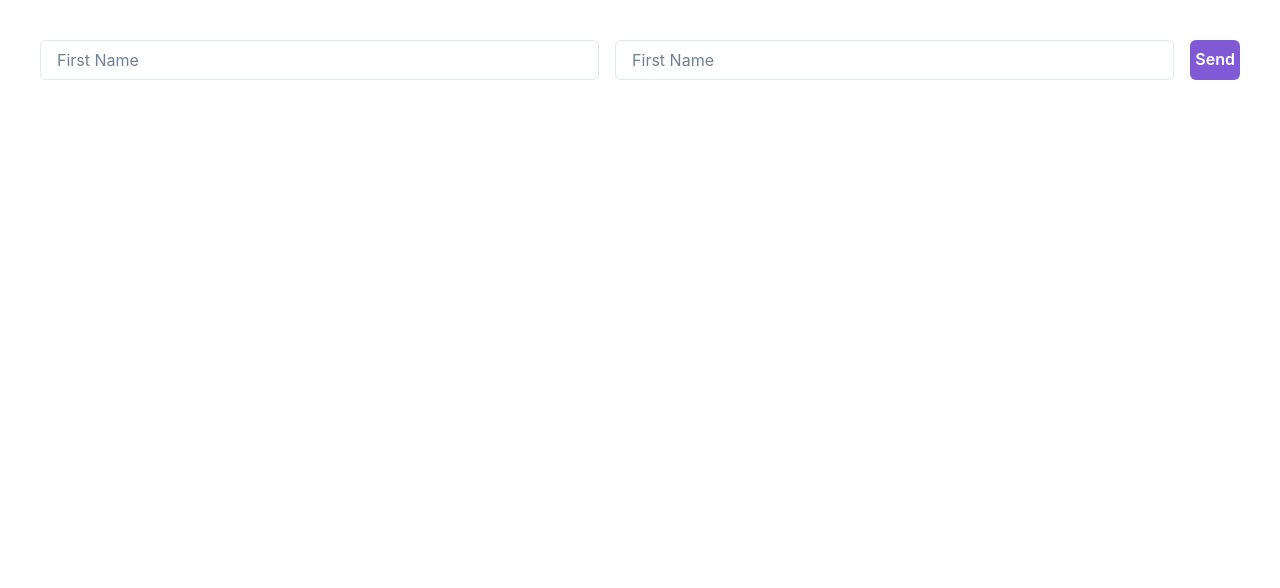
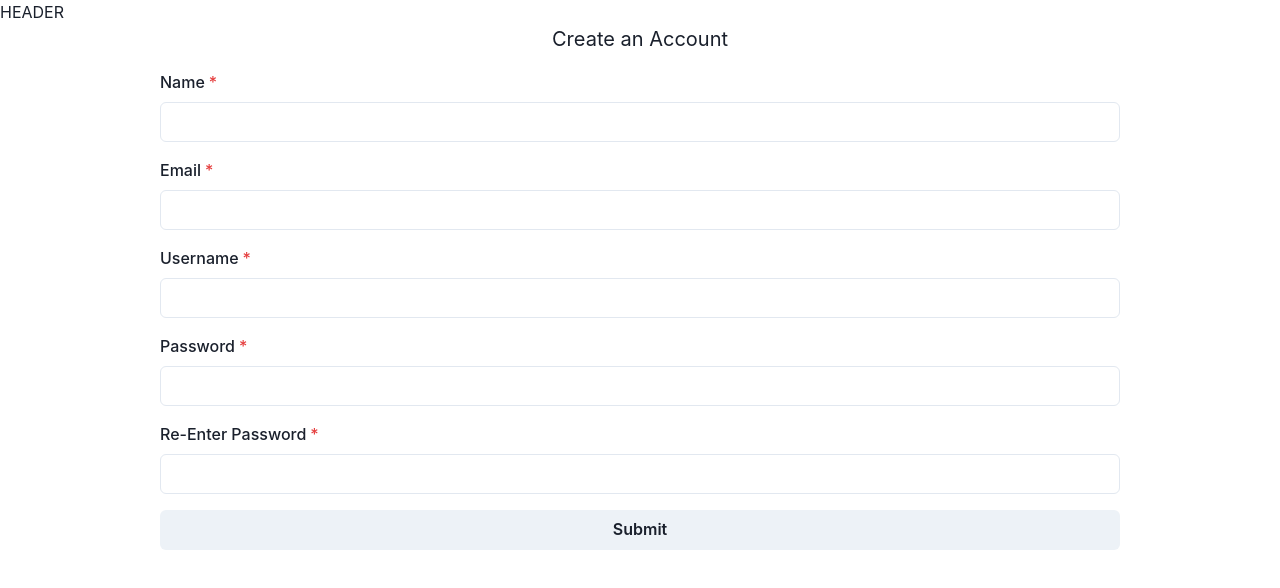
Before and after one commit to tmschl/todo_or_not, a React (Create React App) app in the folder frontend/: page /sign-up in a window 1280 px wide. Shown: the top 588 px of the page. Built offline with nearby package versions, Linux system fonts and the light colour scheme.

Commit message:
does basic form control, error messaging, and data validation on front end for sign-up

```diff
--- a/frontend/package.json
+++ b/frontend/package.json
@@ -17,6 +17,7 @@
     "framer-motion": "^11.0.3",
     "react": "^18.2.0",
     "react-dom": "^18.2.0",
+    "react-router-dom": "^6.22.1",
     "react-scripts": "5.0.1",
     "typescript": "^4.9.5",
     "web-vitals": "^2.1.4"
--- a/frontend/src/App.tsx
+++ b/frontend/src/App.tsx
@@ -1,41 +1,42 @@
-import React, { useState } from 'react';
-import logo from './logo.svg';
-import './App.css';
-import { Box, Button, ChakraProvider, Input } from '@chakra-ui/react';
-import axios from 'axios';
+import { ChakraProvider } from '@chakra-ui/react';
+import { Outlet } from 'react-router-dom';
+import Header from './Components/Header';
+
 
 function App() {
-  const [firstName, setFirstName] = useState("timmy")
-  const [lastName, setLastName] = useState("schiller")
-
-  const onFirstNameChange = (e) => {
-    console.log(e.target.value);
-    setFirstName(e.target.value);
-  }
-
-  const onLastNameChange = (e) => {
-    console.log(e.target.value);
-    setLastName(e.target.value);
-  }
-  const handleClick = async (e) => {
-    const response = await axios.post('http://localhost:3025/name', {
-      firstName,
-      lastName
-    })
-    console.log('NAME RESPONSE:', response);
-  }
-
   return (
     <ChakraProvider>
-      <Box m="10" display="flex" gap={4} >
-        <Input placeholder="First Name" onChange={onFirstNameChange} />
-        <Input placeholder="First Name" onChange={onLastNameChange} />
-        <Button colorScheme="purple" onClick={handleClick}>
-          Send
-        </Button>
-      </Box>
+      <Header />
+      <Outlet />
     </ChakraProvider>
   );
 }
 
 export default App;
+
+  // const [firstName, setFirstName] = useState("timmy")
+  // const [lastName, setLastName] = useState("schiller")
+
+  // const onFirstNameChange = (e) => {
+  //   console.log(e.target.value);
+  //   setFirstName(e.target.value);
+  // }
+
+  // const onLastNameChange = (e) => {
+  //   console.log(e.target.value);
+  //   setLastName(e.target.value);
+  // }
+  // const handleClick = async (e) => {
+  //   const response = await axios.post('http://localhost:3025/name', {
+  //     firstName,
+  //     lastName
+  //   })
+  //   console.log('NAME RESPONSE:', response);
+  // }
+      // <Box m="10" display="flex" gap={4} >
+      //   <Input placeholder="First Name" onChange={onFirstNameChange} />
+      //   <Input placeholder="First Name" onChange={onLastNameChange} />
+      //   <Button colorScheme="purple" onClick={handleClick}>
+      //     Send
+      //   </Button>
+      // </Box>
--- /dev/null
+++ b/frontend/src/Components/Header.tsx
@@ -0,0 +1,8 @@
+import { Box } from "@chakra-ui/react";
+
+const Header = () => {
+
+  return <Box>HEADER</Box>
+}
+
+export default Header;
--- /dev/null
+++ b/frontend/src/Pages/LogIn.tsx
@@ -0,0 +1,8 @@
+import { Box } from "@chakra-ui/react";
+
+const LogIn = () => {
+
+  return <Box>Log In</Box>
+}
+
+export default LogIn;
--- /dev/null
+++ b/frontend/src/Pages/SignUp.tsx
@@ -0,0 +1,175 @@
+import { Box, Button, FormControl, FormErrorMessage, FormHelperText, FormLabel, Heading, Input, Text } from "@chakra-ui/react";
+import axios from "axios";
+import { useState } from "react";
+
+const isInvalidEmail = (email: string) => {
+  const emailFormat = /\S+@\S+\.\S+/;
+  if (email.match(emailFormat) && email.length > 0) {
+    return false;
+  } else {
+    return true;
+  }
+}
+
+const isInvalidPass2 = (pass1: string, pass2: string) => {
+  if (pass2 !== pass1) {
+    return true;
+  } else {
+    return false;
+  }
+}
+
+const SignUp = () => {
+  const [name, setName] = useState("");
+  const [email, setEmail] = useState('');
+  const [username, setUsername] = useState('');
+  const [password, setPassword] = useState('');
+  const [secondPassword, setSecondPassword] = useState('');
+
+  const [submitClickedName, setSubmitClickedName] = useState(false);
+  const [submitClickedEmail, setSubmitClickedEmail] = useState(false);
+  const [submitClickedUsername, setSubmitClickedUsername] = useState(false);
+  const [submitClickedPassword, setSubmitClickedPassword] = useState(false);
+  const [submitClickedSecondPassword, setSubmitClickedSecondPassword] = useState(false);
+
+  const isErrorName = name === '' && submitClickedName;
+  const isErrorEmail = isInvalidEmail(email) && submitClickedEmail;
+  const isErrorUsername = username === '' && submitClickedUsername;
+  const isErrorPassword = password === '' && submitClickedPassword;
+  const isErrorSecondPassword = isInvalidPass2(password, secondPassword) && submitClickedSecondPassword;
+
+  const onChangeName = (e: any) => {
+    setSubmitClickedName(false);
+    setName(e.target.value);
+  }
+
+  const onChangeEmail = (e: any) => {
+    setSubmitClickedEmail(false)
+    setEmail(e.target.value);
+  }
+
+  const onChangeUsername = (e: any) => {
+    setSubmitClickedUsername(false)
+    setUsername(e.target.value);
+  }
+
+  const onChangePassword = (e: any) => {
+    setSubmitClickedPassword(false)
+    setPassword(e.target.value);
+  }
+
+  const onChangeSecondPassword = (e: any) => {
+    setSubmitClickedPassword(false)
+    setSecondPassword(e.target.value);
+  }
+
+  const onSubmit = () => {
+    console.log(name, email, username, password);
+    setSubmitClickedName(true);
+    setSubmitClickedEmail(true);
+    setSubmitClickedUsername(true);
+    setSubmitClickedPassword(true);
+    setSubmitClickedSecondPassword(true);
+
+    if (
+      name === "" ||
+      isInvalidEmail(email) ||
+      password === "" ||
+      username === "" ||
+      secondPassword !== password ||
+      secondPassword === ""
+      ) {
+      return;
+    } else {
+      axios.post('http://localhost:3025/auth/sign-up', {
+        name,
+        email,
+        username,
+        password,
+      }).then((response) => {
+        console.log("RESPONSE", response);
+        setName('');
+        setEmail('');
+        setUsername('');
+        setPassword('');
+        setSecondPassword('');
+        setSubmitClickedName(false);
+        setSubmitClickedEmail(false);
+        setSubmitClickedUsername(false);
+        setSubmitClickedPassword(false);
+        setSubmitClickedSecondPassword(false);
+     });
+    }
+  }
+
+
+
+  return (
+    <Box>
+      <Text textAlign="center" mb={4} fontSize={20} >Create an Account</Text>
+      <Box
+        maxW="75%"
+        display="flex"
+        flexDirection="column"
+        alignItems="center"
+        margin="0 auto"
+        gap={4}
+      >
+        <FormControl isInvalid={isErrorName} isRequired>
+          <FormLabel>Name</FormLabel>
+          <Input type='text' value={name} onChange={onChangeName} />
+          {!isErrorName ? null :  (
+            <FormErrorMessage>Name is required.</FormErrorMessage>
+          )}
+        </FormControl>
+
+
+        <FormControl isInvalid={isErrorEmail} isRequired>
+          <FormLabel>Email</FormLabel>
+          <Input type='email' value={email} onChange={onChangeEmail} />
+          {!isErrorEmail ? null :  (
+            <FormErrorMessage>Email is required.</FormErrorMessage>
+          )}
+        </FormControl>
+
+
+        <FormControl isInvalid={isErrorUsername} isRequired>
+          <FormLabel>Username</FormLabel>
+          <Input type='text' value={username} onChange={onChangeUsername} />
+          {!isErrorUsername ? null :  (
+            <FormErrorMessage>Username is required.</FormErrorMessage>
+          )}
+        </FormControl>
+
+
+        <FormControl isInvalid={isErrorPassword} isRequired>
+          <FormLabel>Password</FormLabel>
+          <Input type='password' value={password} onChange={onChangePassword} />
+          {!isErrorPassword ? null :  (
+            <FormErrorMessage>Password is required.</FormErrorMessage>
+          )}
+        </FormControl>
+
+
+        <FormControl isInvalid={isErrorSecondPassword} isRequired>
+          <FormLabel>Re-Enter Password</FormLabel>
+          <Input
+            type='password'
+            value={secondPassword}
+            onChange={onChangeSecondPassword}
+          />
+          {!isErrorSecondPassword ? null :  (
+            <FormErrorMessage>Password must match.</FormErrorMessage>
+          )}
+        </FormControl>
+
+
+
+
+        <Button w="100%" onClick={onSubmit}>Submit</Button>
+      </Box>
+    </Box>
+  );
+};
+
+export default SignUp;
--- a/frontend/src/index.tsx
+++ b/frontend/src/index.tsx
@@ -2,18 +2,28 @@ import React from 'react';
 import ReactDOM from 'react-dom/client';
 import './index.css';
 import App from './App';
-import reportWebVitals from './reportWebVitals';
+import { RouterProvider, createBrowserRouter } from 'react-router-dom';
+import SignUp from './Pages/SignUp';
+import LogIn from './Pages/LogIn';
 
+const router = createBrowserRouter([
+  {
+    path: "/",
+    element: <App />,
+    children: [
+    {
+      path: "/sign-up",
+      element: <SignUp />
+    },
+    {
+      path: "/log-in",
+      element: <LogIn />,
+    },
+    ],
+  },
+]);
+console.log("router", router);
 const root = ReactDOM.createRoot(
   document.getElementById('root') as HTMLElement
 );
-root.render(
-  <React.StrictMode>
-    <App />
-  </React.StrictMode>
-);
-
-// If you want to start measuring performance in your app, pass a function
-// to log results (for example: reportWebVitals(console.log))
-// or send to an analytics endpoint. Learn more: https://bit.ly/CRA-vitals
-reportWebVitals();
+root.render( <RouterProvider router={ router }/> );
```
Also changed, not shown: 2 other files (tests, documents, lock files or other folders).
